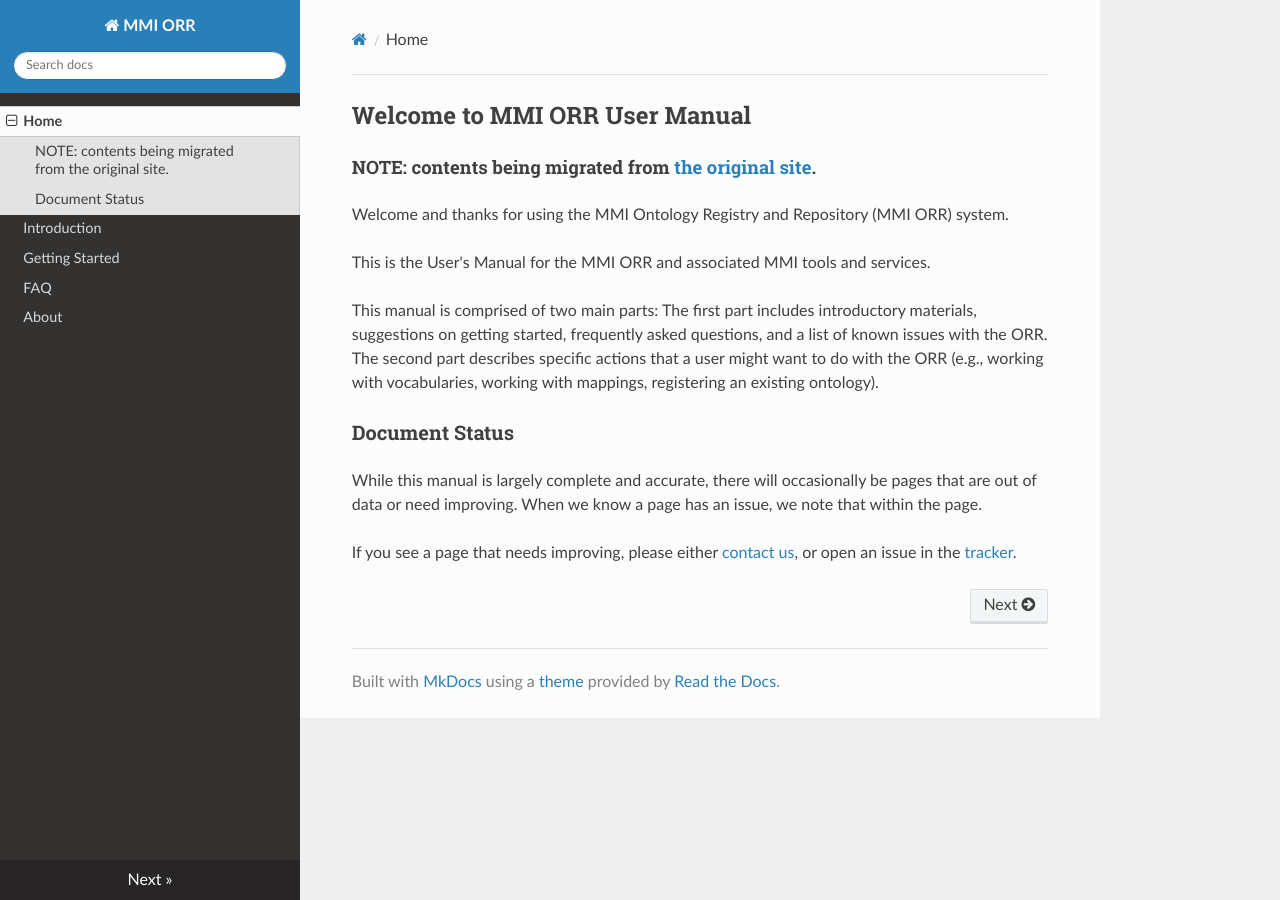
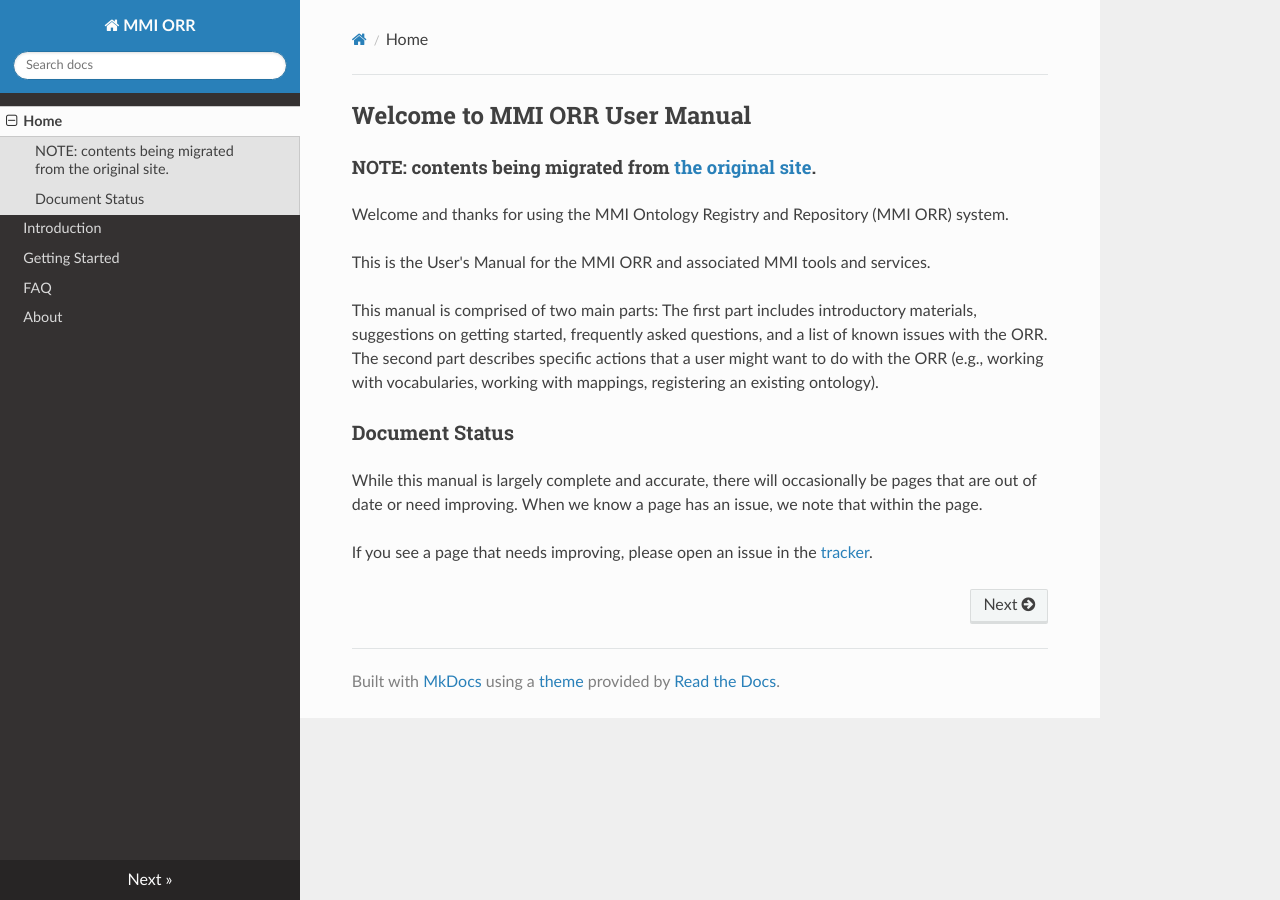
Before and after one commit to mmisw/mmiorr-docs, an MkDocs documentation site: the page built from docs/index.md, in a window 1280 px wide. Built offline with MkDocs 1.6.1, drawn with Linux system fonts in a browser that asks for light colours; nearby versions of some CDN libraries; old or Windows-style settings are respelled for this version of MkDocs.

Commit message:
fix typo

```diff
--- a/docs/index.md
+++ b/docs/index.md
@@ -14,8 +14,6 @@
 ### Document Status
 
 While this manual is largely complete and accurate, there will occasionally be pages that are out of
-data or need improving. When we know a page has an issue, we note that within the page.
+date or need improving. When we know a page has an issue, we note that within the page.
 
-If you see a page that needs improving, please either
-[contact us](mailto:techlead@marinemetadata.org),
-or open an issue in the [tracker](https://github.com/mmisw/mmiorr-docs/issues).
+If you see a page that needs improving, please open an issue in the [tracker](https://github.com/mmisw/mmiorr-docs/issues).
```
